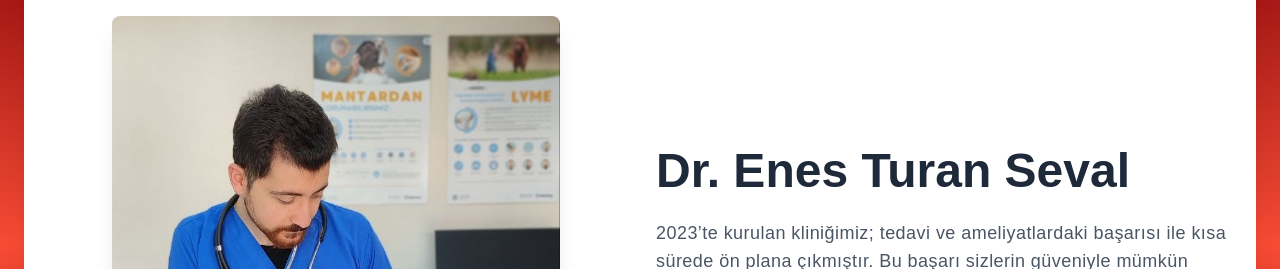
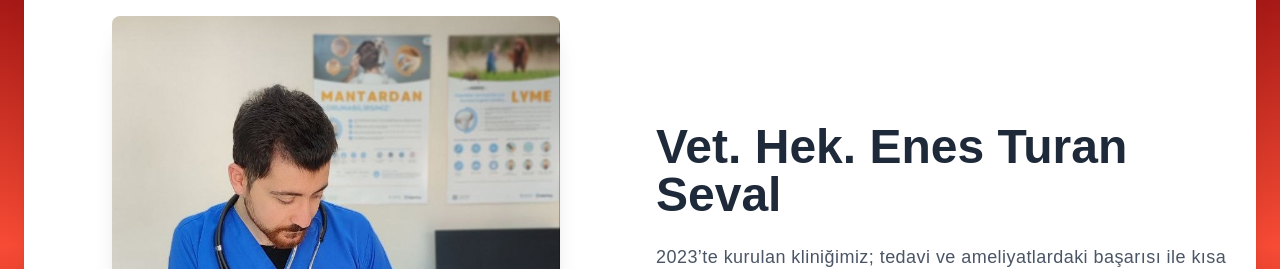
Before and after one commit to OguzhanErkan3/Minipati-Clinic, a Next.js app: page / in a window 1280 px wide. Shown: the part 1240-1509 px from the top of the page. Built offline with nearby package versions, Linux system fonts and the light colour scheme.

Commit message:
Update index.tsx

```diff
--- a/src/pages/index.tsx
+++ b/src/pages/index.tsx
@@ -148,7 +148,7 @@ export default function Home() {
           </div>
           <div className="md:w-1/2 text-center md:text-left">
             <h2 className="text-4xl md:text-5xl font-bold text-gray-800 mb-6">
-              Dr. Enes Turan Seval
+              Vet. Hek. Enes Turan Seval
             </h2>
             <p className="text-lg text-gray-600 mb-6 font-light tracking-wide">
               2023’te kurulan kliniğimiz; tedavi ve ameliyatlardaki başarısı ile kısa sürede
```
